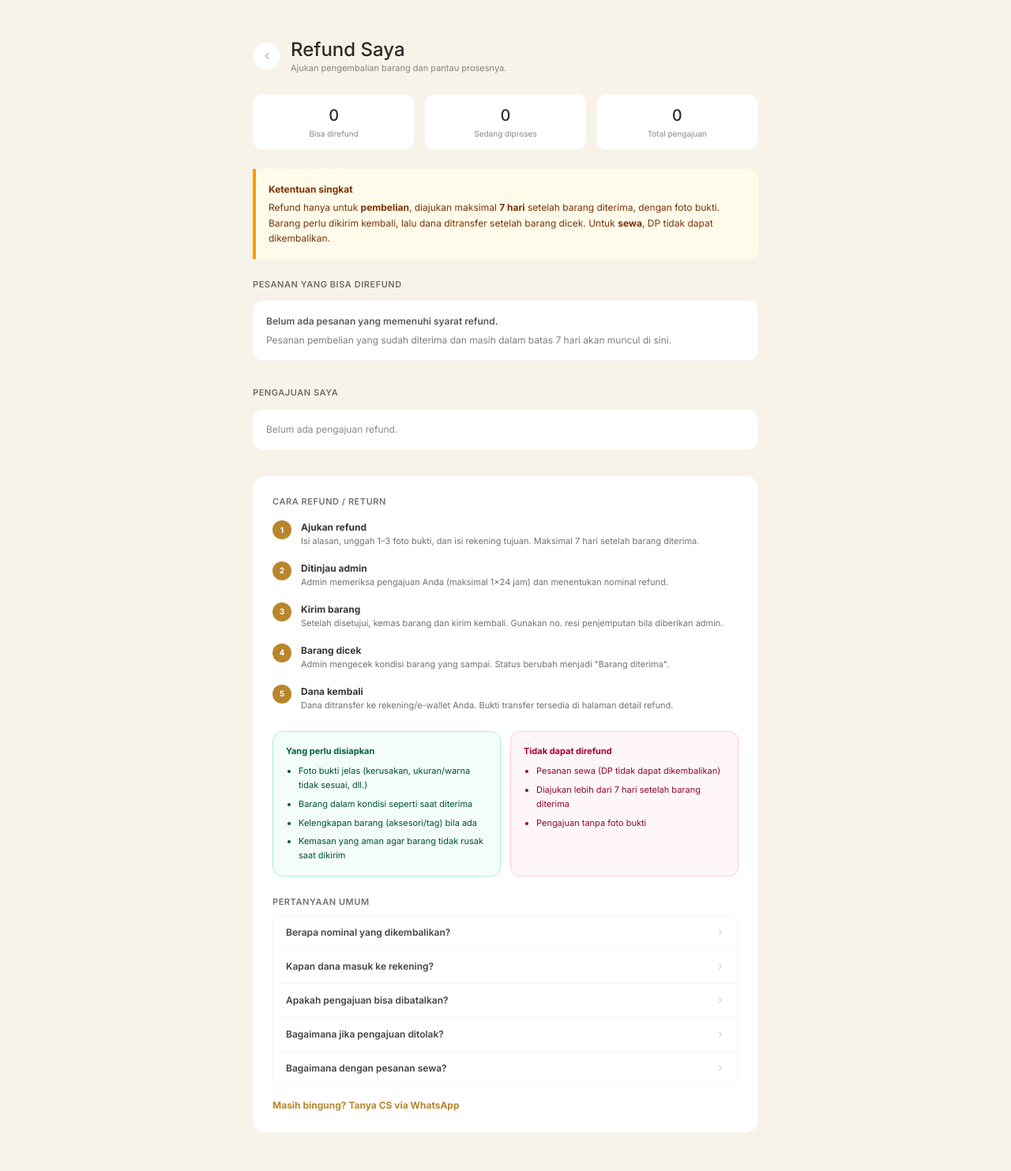
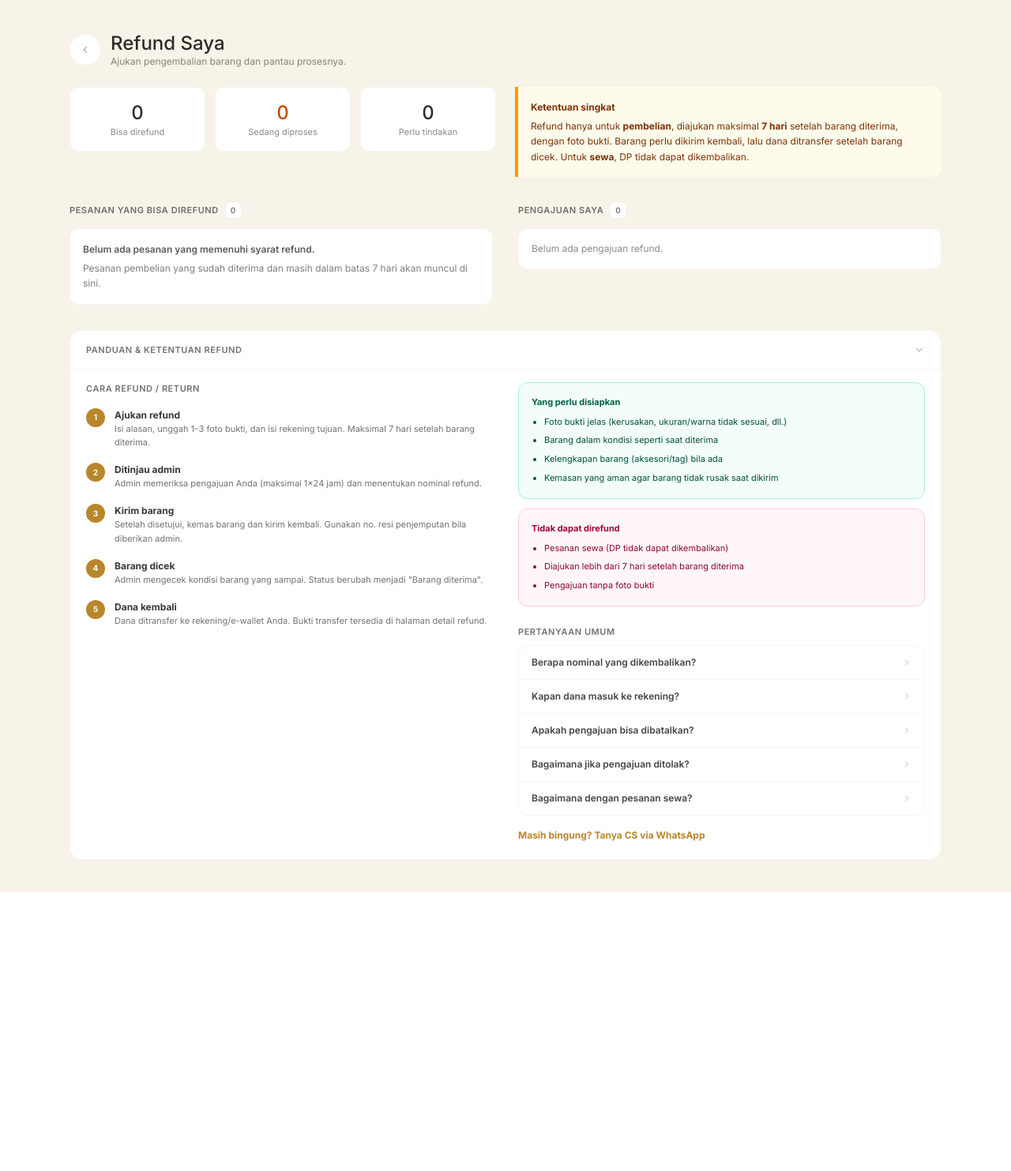
Before and after one commit to dhimasandreo67-bit/alnay, a Laravel app: page /akun/refund in a window 1280 px wide. Shown: the part 69-1552 px from the top of the page at 79% size. After the commit the page ends 1198 px from the top, so only its background shows below. Run offline with Laravel 12, Linux system fonts and the light colour scheme; a user stored in the database is signed in; data comes from the database, SQL or seed files in the repository; tables that the repository leaves empty hold one stand-in row (values such as "Sample post"); style sheets or scripts are compiled from the project's sources.

Commit message:
improve responsibility

```diff
--- a/resources/views/customer/akun/refund.blade.php
+++ b/resources/views/customer/akun/refund.blade.php
@@ -4,26 +4,42 @@
 
 @section('content')
 @php
+    $batasHari = \App\Models\Refund::BATAS_HARI;
+    $urutan = ['diajukan', 'disetujui', 'barang_dikirim', 'barang_diterima', 'selesai'];
+
     $chip = fn ($st) => match (true) {
         $st === 'selesai' => 'bg-emerald-50 text-emerald-700 border-emerald-200',
         in_array($st, ['ditolak', 'dibatalkan'], true) => 'bg-rose-50 text-rose-700 border-rose-200',
         default => 'bg-amber-50 text-amber-700 border-amber-200',
     };
 
-    $aktif = $refundList->whereNotIn('status', ['selesai', 'ditolak', 'dibatalkan'])->count();
+    // Petunjuk singkat "apa yang harus saya lakukan" per status
+    $petunjuk = [
+        'diajukan'        => ['Menunggu tinjauan admin (maks. 1x24 jam).', 'text-ink/55'],
+        'disetujui'       => ['Tindakan Anda: kirim barang kembali.', 'text-emerald-700 font-semibold'],
+        'barang_dikirim'  => ['Barang dalam perjalanan ke kami.', 'text-sky-700'],
+        'barang_diterima' => ['Barang diterima — dana sedang diproses.', 'text-sky-700'],
+        'selesai'         => ['Dana sudah ditransfer.', 'text-emerald-700'],
+        'ditolak'         => ['Pengajuan ditolak — lihat alasannya.', 'text-rose-700'],
+        'dibatalkan'      => ['Dibatalkan oleh Anda.', 'text-ink/50'],
+    ];
+
+    $aktif = $refundList->whereIn('status', \App\Models\Refund::AKTIF)->count();
+    $perluTindakan = $refundList->where('status', 'disetujui')->count();
 @endphp
 
-<div class="bg-cream min-h-screen py-8 md:py-12">
-    <div class="max-w-2xl mx-auto px-4">
+<div class="bg-cream min-h-screen py-6 md:py-10">
+    <div class="max-w-6xl mx-auto px-4 sm:px-6">
 
-        <div class="flex items-center gap-3 mb-6">
+        {{-- Header --}}
+        <div class="flex items-center gap-3 mb-5 md:mb-6">
             <a href="{{ route('akun.dashboard') }}#refund" aria-label="Kembali"
-               class="w-9 h-9 shrink-0 rounded-full bg-white border border-line/50 flex items-center justify-center text-ink/50 hover:text-gold hover:border-gold/50 transition-all">
+               class="w-10 h-10 shrink-0 rounded-full bg-white border border-line/50 flex items-center justify-center text-ink/50 hover:text-gold hover:border-gold/50 transition-all">
                 <x-icon name="chevron-right" :size="14" class="rotate-180" />
             </a>
-            <div>
-                <h1 class="font-display text-2xl font-medium text-ink/90 leading-tight">Refund Saya</h1>
-                <p class="text-[11px] text-ink/50">Ajukan pengembalian barang dan pantau prosesnya.</p>
+            <div class="min-w-0">
+                <h1 class="font-display text-xl sm:text-2xl font-medium text-ink/90 leading-tight">Refund Saya</h1>
+                <p class="text-[11px] sm:text-xs text-ink/50">Ajukan pengembalian barang dan pantau prosesnya.</p>
             </div>
         </div>
 
@@ -33,42 +49,64 @@
             @endif
         @endforeach
 
-        {{-- Ringkasan --}}
-        <div class="grid grid-cols-3 gap-3 mb-6">
+        {{-- Baris atas: ringkasan + ketentuan (2 kolom di desktop) --}}
+        <div class="grid gap-3 lg:grid-cols-2 lg:gap-6 mb-6 lg:mb-8">
+            <div class="grid grid-cols-3 gap-2 sm:gap-3 content-start">
                 @foreach ([
-                ['Bisa direfund', $bisaDirefund->count()],
-                ['Sedang diproses', $aktif],
-                ['Total pengajuan', $refundList->count()],
-            ] as [$label, $angka])
-                <div class="bg-panel border border-line/40 rounded-xl p-3 text-center">
-                    <p class="text-xl font-display font-medium text-ink/90 tabular-nums">{{ $angka }}</p>
-                    <p class="text-[10px] text-ink/50 mt-0.5">{{ $label }}</p>
+                    ['Bisa direfund', $bisaDirefund->count(), 'text-ink/90'],
+                    ['Sedang diproses', $aktif, 'text-amber-700'],
+                    ['Perlu tindakan', $perluTindakan, $perluTindakan ? 'text-emerald-700' : 'text-ink/90'],
+                ] as [$label, $angka, $warna])
+                    <div class="bg-panel border border-line/40 rounded-xl px-2 py-3 sm:p-4 text-center">
+                        <p class="text-xl sm:text-2xl font-display font-medium tabular-nums {{ $warna }}">{{ $angka }}</p>
+                        <p class="text-[10px] sm:text-[11px] text-ink/50 mt-0.5 leading-tight">{{ $label }}</p>
                     </div>
                 @endforeach
             </div>
 
-        <div class="bg-amber-50 border-l-4 border-amber-500 rounded-r-xl p-4 mb-6 text-xs text-amber-900 leading-relaxed">
+            <div class="bg-amber-50 border-l-4 border-amber-500 rounded-r-xl p-4 text-xs text-amber-900 leading-relaxed">
                 <p class="font-bold mb-1">Ketentuan singkat</p>
-            Refund hanya untuk <strong>pembelian</strong>, diajukan maksimal <strong>{{ \App\Models\Refund::BATAS_HARI }} hari</strong>
+                Refund hanya untuk <strong>pembelian</strong>, diajukan maksimal <strong>{{ $batasHari }} hari</strong>
                 setelah barang diterima, dengan foto bukti. Barang perlu dikirim kembali, lalu dana ditransfer setelah barang dicek.
                 Untuk <strong>sewa</strong>, DP tidak dapat dikembalikan.
             </div>
+        </div>
 
-        {{-- Pesanan yang bisa diajukan refund --}}
-        <h2 class="text-[11px] font-semibold uppercase tracking-wider text-ink/60 mb-3">Pesanan yang bisa direfund</h2>
-        <div class="space-y-3 mb-8">
+        {{-- Perlu tindakan (refund disetujui, menunggu barang dikirim) --}}
+        @foreach ($refundList->where('status', 'disetujui') as $r)
+            <a href="{{ route('akun.refund.show', $r->id) }}"
+               class="block mb-4 rounded-xl border border-emerald-200 bg-emerald-50/70 p-4 hover:shadow-sm transition-all">
+                <p class="text-[12px] font-bold text-emerald-800">Refund {{ $r->transaksi->kode_transaksi ?? '' }} disetujui — kirim barang kembali</p>
+                @if ($r->no_resi_penjemputan)
+                    <p class="text-[11px] text-emerald-900 mt-0.5">No. resi penjemputan: <span class="font-mono font-bold">{{ $r->no_resi_penjemputan }}</span></p>
+                @endif
+                <span class="inline-block mt-1.5 text-[11px] font-bold text-emerald-700">Lihat langkah selanjutnya →</span>
+            </a>
+        @endforeach
+
+        {{-- Konten utama: 2 kolom di desktop --}}
+        <div class="grid gap-8 lg:grid-cols-2 lg:gap-8 lg:items-start mb-8">
+
+            {{-- Kolom kiri: pesanan yang bisa direfund --}}
+            <section>
+                <h2 class="flex items-center gap-2 text-[11px] font-semibold uppercase tracking-wider text-ink/60 mb-3">
+                    Pesanan yang bisa direfund
+                    <span class="px-1.5 py-0.5 rounded-md bg-white border border-line/50 text-[10px] text-ink/60 tabular-nums">{{ $bisaDirefund->count() }}</span>
+                </h2>
+                <div class="space-y-3">
                     @forelse ($bisaDirefund as $t)
                         <div class="bg-panel border border-line/40 rounded-xl p-4">
-                    <div class="flex items-center justify-between gap-3 mb-3">
+                            <div class="flex flex-col gap-3 sm:flex-row sm:items-start sm:justify-between mb-3">
                                 <div class="min-w-0">
-                            <p class="text-[11px] text-ink/50 font-mono">{{ $t->kode_transaksi }}</p>
+                                    <p class="text-[11px] text-ink/50 font-mono break-all">{{ $t->kode_transaksi }}</p>
                                     <p class="text-[11px] text-ink/50">
-                                {{ $t->detail->count() }} produk · {{ $t->detail->sum('jumlah') }} item · Total
+                                        {{ $t->detail->count() }} produk · {{ $t->detail->sum('jumlah') }} item ·
                                         <span class="font-semibold text-ink/80 tabular-nums">Rp{{ number_format($t->total, 0, ',', '.') }}</span>
                                     </p>
+                                    <div class="mt-1.5">@include('customer.akun._refund-batas', ['t' => $t, 'kompak' => true])</div>
                                 </div>
                                 <a href="{{ route('akun.refund.create', $t->id) }}"
-                           class="shrink-0 px-4 py-2 rounded-lg border border-rose-200 text-rose-600 text-[12px] font-semibold hover:bg-rose-50 transition-colors">
+                                   class="shrink-0 w-full sm:w-auto text-center px-4 py-2.5 rounded-lg border border-rose-200 text-rose-600 text-[12px] font-semibold hover:bg-rose-50 transition-colors">
                                     Ajukan Refund
                                 </a>
                             </div>
@@ -79,7 +117,7 @@
 
                                 @if ($t->detail->count() > 2)
                                     <details class="group/lain">
-                                <summary class="cursor-pointer list-none text-[11px] font-semibold text-gold hover:underline">
+                                        <summary class="cursor-pointer list-none text-[11px] font-semibold text-gold hover:underline py-1">
                                             <span class="group-open/lain:hidden">Lihat {{ $t->detail->count() - 2 }} produk lainnya</span>
                                             <span class="hidden group-open/lain:inline">Sembunyikan</span>
                                         </summary>
@@ -95,37 +133,78 @@
                     @empty
                         <div class="text-[12px] text-ink/55 bg-panel border border-line/40 rounded-xl p-4 leading-relaxed">
                             <p class="font-semibold text-ink/70 mb-1">Belum ada pesanan yang memenuhi syarat refund.</p>
-                    Pesanan pembelian yang sudah diterima dan masih dalam batas {{ \App\Models\Refund::BATAS_HARI }} hari akan muncul di sini.
+                            Pesanan pembelian yang sudah diterima dan masih dalam batas {{ $batasHari }} hari akan muncul di sini.
                         </div>
                     @endforelse
                 </div>
+            </section>
 
-        {{-- Riwayat pengajuan --}}
-        <h2 class="text-[11px] font-semibold uppercase tracking-wider text-ink/60 mb-3">Pengajuan saya</h2>
-        <div class="space-y-3 mb-8">
+            {{-- Kolom kanan: riwayat pengajuan --}}
+            <section>
+                <h2 class="flex items-center gap-2 text-[11px] font-semibold uppercase tracking-wider text-ink/60 mb-3">
+                    Pengajuan saya
+                    <span class="px-1.5 py-0.5 rounded-md bg-white border border-line/50 text-[10px] text-ink/60 tabular-nums">{{ $refundList->count() }}</span>
+                </h2>
+                <div class="space-y-3">
                     @forelse ($refundList as $r)
-                @php $items = $r->transaksi->detail ?? collect(); @endphp
+                        @php
+                            $items = $r->transaksi->detail ?? collect();
+                            $st = $r->status;
+                            $gagal = in_array($st, ['ditolak', 'dibatalkan'], true);
+                            $posisi = array_search($st, $urutan, true);
+                            [$teksPetunjuk, $kelasPetunjuk] = $petunjuk[$st] ?? ['', 'text-ink/50'];
+                        @endphp
                         <a href="{{ route('akun.refund.show', $r->id) }}"
                            class="block bg-panel border border-line/40 rounded-xl p-4 hover:border-gold/50 hover:shadow-sm transition-all">
                             <div class="flex items-start justify-between gap-3">
                                 <div class="min-w-0">
-                            <p class="text-[11px] text-ink/50 font-mono">{{ $r->transaksi->kode_transaksi ?? '-' }}</p>
-                            <p class="text-[13px] font-semibold text-ink/85 truncate">{{ $items->first()->produk->nama ?? '-' }}
+                                    <p class="text-[11px] text-ink/50 font-mono break-all">{{ $r->transaksi->kode_transaksi ?? '-' }}</p>
+                                    <p class="text-[13px] font-semibold text-ink/85 sm:truncate">
+                                        {{ $items->first()->produk->nama ?? '-' }}
                                         @if ($items->count() > 1)<span class="font-normal text-ink/45">+{{ $items->count() - 1 }} produk lainnya</span>@endif
                                     </p>
-                            <p class="text-[11px] text-ink/55 mt-0.5 tabular-nums">Rp{{ number_format($r->jumlah, 0, ',', '.') }}</p>
-                            <p class="text-[10px] text-ink/45 mt-1">Diajukan {{ $r->created_at->format('d M Y, H:i') }}</p>
+                                    <p class="text-[11px] text-ink/55 mt-0.5 tabular-nums">
+                                        Rp{{ number_format($r->jumlah, 0, ',', '.') }}
+                                        @if ($st === 'diajukan')<span class="text-ink/40">(usulan)</span>@endif
+                                    </p>
+                                    <p class="text-[10px] text-ink/45 mt-0.5">Diajukan {{ $r->created_at->format('d M Y, H:i') }}</p>
                                 </div>
-                        <span class="px-2 py-0.5 rounded-md border text-[10px] font-bold uppercase shrink-0 {{ $chip($r->status) }}">{{ $r->label_status }}</span>
+                                <span class="px-2 py-0.5 rounded-md border text-[10px] font-bold uppercase text-center shrink-0 max-w-[45%] {{ $chip($st) }}">{{ $r->label_status }}</span>
                             </div>
+
+                            @unless ($gagal)
+                                <div class="mt-3 flex items-center gap-1" aria-hidden="true">
+                                    @foreach ($urutan as $k => $kunci)
+                                        <span class="h-1 flex-1 rounded-full {{ $posisi !== false && $k <= $posisi ? 'bg-gold' : 'bg-line/60' }}"></span>
+                                    @endforeach
+                                </div>
+                            @endunless
+
+                            <p class="mt-2 text-[11px] {{ $kelasPetunjuk }}">{{ $teksPetunjuk }}</p>
+
+                            @if ($st === 'ditolak' && $r->alasan_penolakan)
+                                <p class="mt-1 text-[11px] text-rose-800/80 line-clamp-2">Alasan: {{ $r->alasan_penolakan }}</p>
+                            @endif
+                            @if ($st === 'selesai' && $r->bukti_transfer)
+                                <p class="mt-1 text-[11px] font-semibold text-emerald-700">Bukti transfer tersedia — buka untuk melihat</p>
+                            @endif
                         </a>
                     @empty
                         <p class="text-[12px] text-ink/50 bg-panel border border-line/40 rounded-xl p-4">Belum ada pengajuan refund.</p>
                     @endforelse
                 </div>
+            </section>
+        </div>
 
-        {{-- Panduan lengkap --}}
-        @include('customer.akun._refund-panduan')
+        {{-- Panduan: akordeon (otomatis terbuka di desktop), 2 kolom di dalamnya --}}
+        @include('customer.akun._refund-panduan', ['compact' => true, 'grid' => true])
     </div>
 </div>
+
+<script>
+    (function () {
+        var panduan = document.getElementById('panduan-refund');
+        if (panduan && window.matchMedia('(min-width: 1024px)').matches) { panduan.open = true; }
+    })();
+</script>
 @endsection
```
Lines whose indentation alone changed are shown as unchanged.
